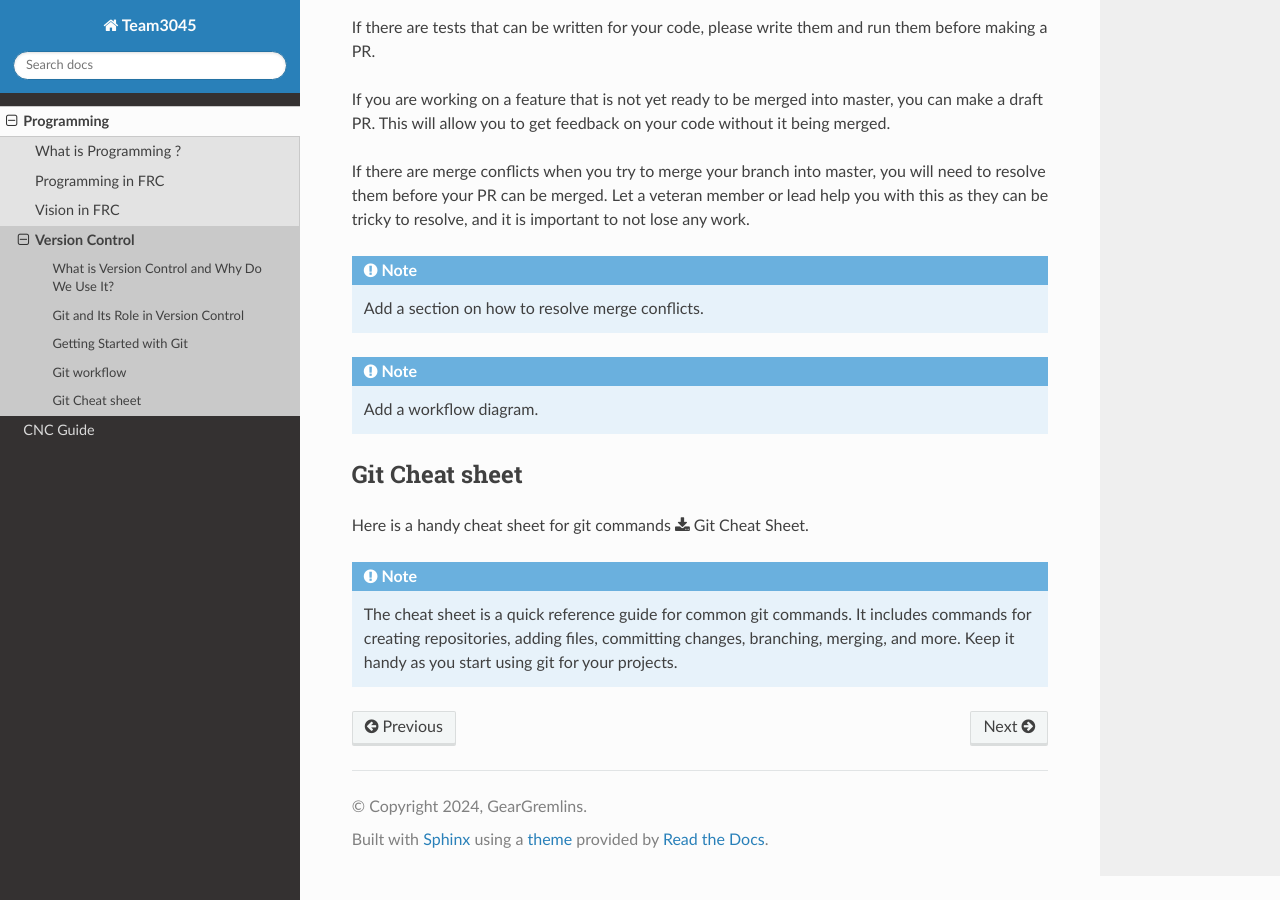
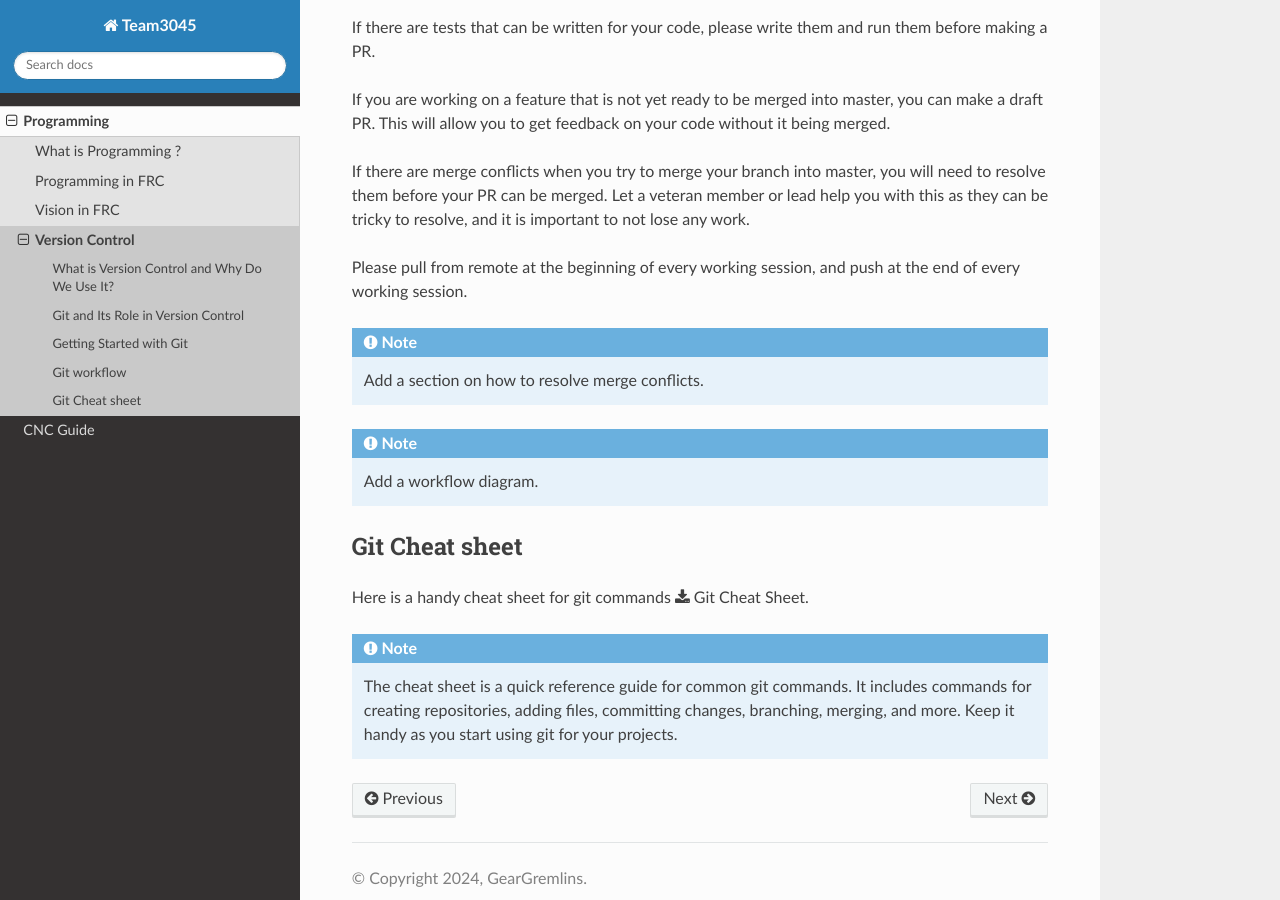
Before and after one commit to team3045/GremlinDocs, a Sphinx documentation site: the page built from docs/source/programming/version_control.rst, in a window 1280 px wide and 900 px high, scrolled down 1544 px. Built offline with Sphinx 7.4.7 and the Read the Docs theme 3.1.0, drawn with Linux system fonts in a browser that asks for light colours; pages that are not in the unit, such as notebooks, are missing from menus.

Commit message:
added git line

```diff
--- a/docs/source/programming/version_control.rst
+++ b/docs/source/programming/version_control.rst
@@ -44,6 +44,8 @@ If you are working on a feature that is not yet ready to be merged into master,
 If there are merge conflicts when you try to merge your branch into master, you will need to resolve them before your PR can be merged.
 Let a veteran member or lead help you with this as they can be tricky to resolve, and it is important to not lose any work.
 
+Please pull from remote at the beginning of every working session, and push at the end of every working session.
+
 .. note::
     Add a section on how to resolve merge conflicts.
 
@@ -56,4 +58,5 @@ Git Cheat sheet
 Here is a handy cheat sheet for git commands :download:`Git Cheat Sheet </_static/pdfs/git-cheat-sheet.pdf>`.
 
 .. note::
-    The cheat sheet is a quick reference guide for common git commands. It includes commands for creating repositories, adding files, committing changes, branching, merging, and more. Keep it handy as you start using git for your projects.
+    The cheat sheet is a quick reference guide for common git commands. It includes commands for creating repositories, adding files, committing changes, branching, merging, and more.
+    Keep it handy as you start using git for your projects.
```
